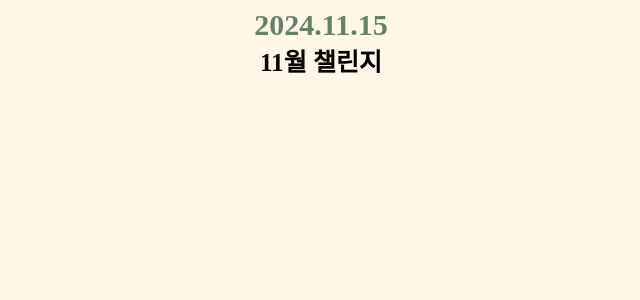
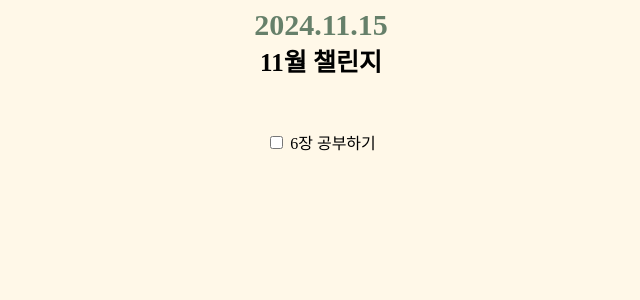
Before and after one commit to M1NGJU/2024-Python-Project, a Flask app: page /calendar in a window 1280 px wide. Shown: the top 300 px of the page, without its empty margins (319-959 px from the left). Run offline with Flask 3, Linux system fonts and the light colour scheme.

Commit message:
체크리스트 출력

```diff
--- a/static/index.css
+++ b/static/index.css
@@ -25,3 +25,6 @@ body{
     font-size: 20px;
     font-weight: bold;
 }
+.ck{
+    margin-top: 40px;
+}
--- a/templates/index.html
+++ b/templates/index.html
@@ -15,7 +15,14 @@
                 {{ selected_keyword }}
             </div>
         {% endif %}
-
+        <div class="ckList">
+            <form method="post" action="" id="ckList-form">
+                <div class="checkbox-container">
+                    <input type="checkbox" name="ck" class="ck" id="ck1">
+                    <label for="ck1">{{ random_number }}장 공부하기</label>
+                </div>
+            </form>
+        </div>
     </div>
 </body>
 </html>
--- a/word.py
+++ b/word.py
@@ -1,4 +1,3 @@
-# word.py
 from flask import Flask, render_template, request, redirect, url_for, session
 import random
 from datetime import datetime
@@ -13,12 +12,20 @@ keywords = [
     "자격증 공부", "스프링 공부", "안드로이드 공부", "Node 공부하기", "WSM공부", "데이터 분석 공부"
 ]
 
-# 홈 페이지 라우트
+def get_daily_random_number():
+    current_date = datetime.now().strftime('%Y-%m-%d')
+    session_key = f'random_number_{current_date}'
+
+    # 오늘 날짜의 랜덤 숫자가 없으면 새로 생성
+    if session_key not in session:
+        session[session_key] = random.randint(1, 10)
+
+    return session[session_key]
+
 @app.route('/')
 def home():
     return render_template("home.html")
 
-# 키워드 선택 페이지 라우트
 @app.route('/keyword', methods=['GET', 'POST'])
 def index():
     if request.method == 'POST':
@@ -27,7 +34,6 @@ def index():
             session['selected_keyword'] = selected_keyword
             return redirect(url_for('setting'))
 
-    # 리스트에서 랜덤으로 5개의 키워드를 선택
     random_keywords = random.sample(keywords, 5)
     return render_template('keyword.html', random_keywords=random_keywords)
 
@@ -42,7 +48,7 @@ def keywordtext():
 @app.route('/setting', methods=['GET', 'POST'])
 def setting():
     if request.method == 'POST':
-        return redirect(url_for('calendar_view'))  # 새로운 라우트로 리다이렉트
+        return redirect(url_for('calendar_view'))
 
     text = [
         "작은 변화가 큰 차이를 만든다.", "오늘의 노력이 내일의 성과를 만든다.",
@@ -53,7 +59,6 @@ def setting():
     random_text = random.sample(text, 1)
     selected_keyword = session.get('selected_keyword', '선택된 키워드가 없습니다')
 
-    # 현재 날짜 정보 가져오기
     now = datetime.now()
     last_day = calendar.monthrange(now.year, now.month)[1]
     date_range = f"{now.month}월 1일 ~ {now.month}월 {last_day}일"
@@ -65,17 +70,14 @@ def setting():
 
 @app.route('/calendar')
 def calendar_view():
-    # 현재 날짜 가져오기
     current_date = datetime.now()
 
-    # 월 이름을 한글로 변환하는 딕셔너리
     month_kr = {
         1: '1월', 2: '2월', 3: '3월', 4: '4월',
         5: '5월', 6: '6월', 7: '7월', 8: '8월',
         9: '9월', 10: '10월', 11: '11월', 12: '12월'
     }
 
-    # 다양한 형식으로 날짜 표시
     formatted_date = {
         'full': current_date.strftime('%Y.%m.%d'),
         'year': current_date.year,
@@ -84,12 +86,15 @@ def calendar_view():
         'month_str': month_kr[current_date.month]
     }
 
-    # word.py에서 설정된 선택된 키워드 가져오기
     selected_keyword = session.get('selected_keyword', None)
+
+    # 오늘의 랜덤 숫자 가져오기
+    daily_random_number = get_daily_random_number()
 
     return render_template('index.html',
                          date=formatted_date,
-                         selected_keyword=selected_keyword)
+                         selected_keyword=selected_keyword,
+                         random_number=daily_random_number)
 
 if __name__ == '__main__':
     app.run(debug=True)
```
